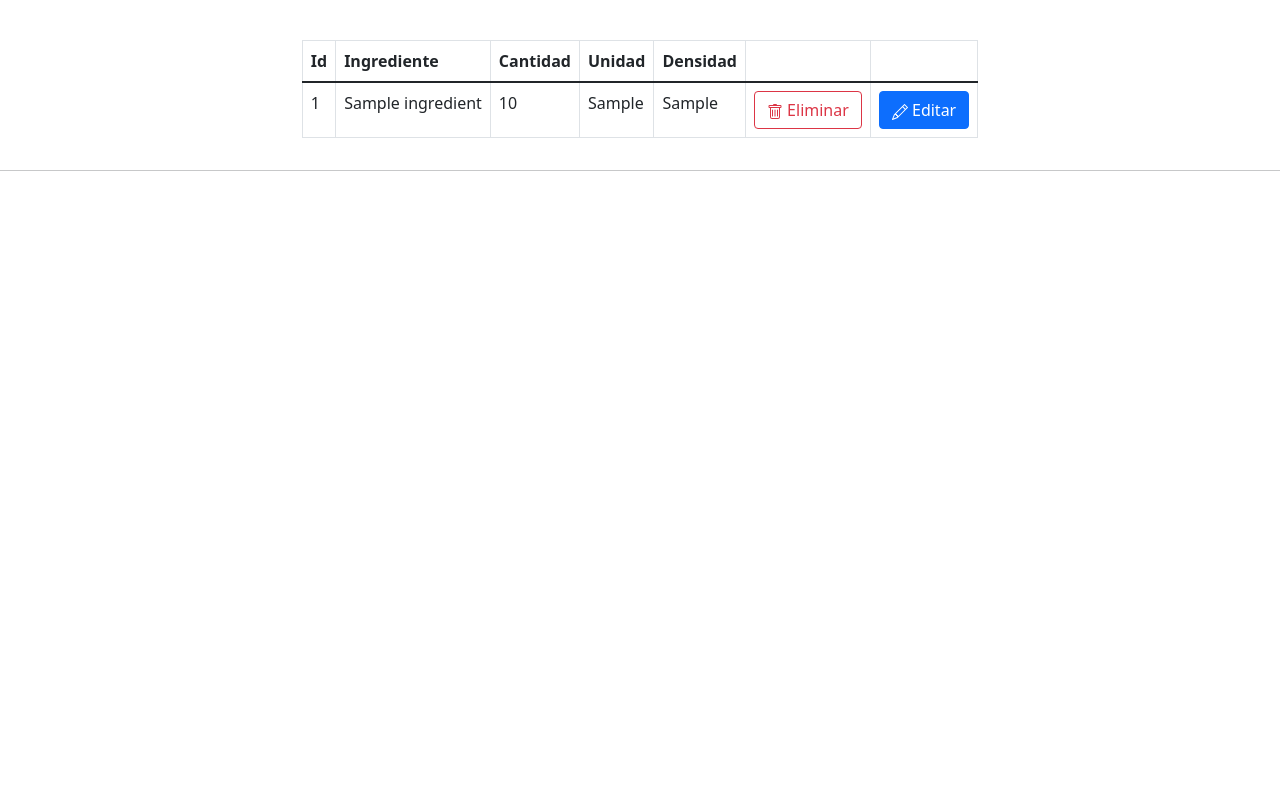
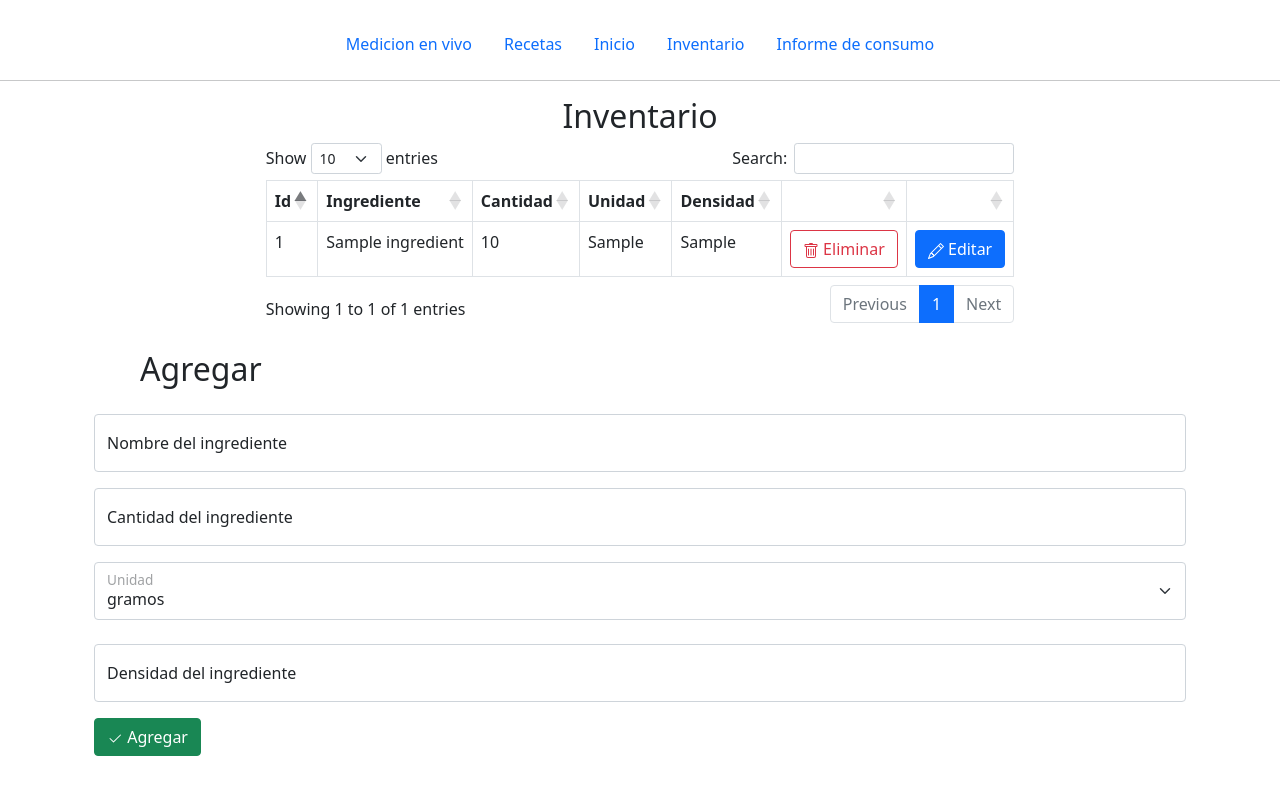
Before and after one commit to jaguzmana/gramera-inteligente, a PHP site: page /consumo/index.php in a window 1280 px wide. Run offline with PHP 8.4, Linux system fonts and the light colour scheme; tables that the repository leaves empty or names only in its code hold one stand-in row (values such as "Sample post"); some libraries are stand-ins or nearby versions.

Commit message:
Seccion de Inventario y Informa de consumo teoricamante listo, faltaria estilizar un poco mas

```diff
--- /dev/null
+++ b/consumo/index.js
@@ -0,0 +1 @@
+new DataTable('#tablaConsumo');
--- a/inventario/editar.php
+++ b/inventario/editar.php
@@ -6,8 +6,7 @@
                 $password = "samc2003";
                 $db = "pesoPlumaDb";
                 $con = new mysqli($host, $user, $password, $db);
-                //$sql= "select * from estudiantes";
-                //$query = $con->query($sql);
+
                 $idingrediente = $_POST["id-ingrediente"];
                 $nombreingrediente = $_POST["nombre-ingrediente"];
                 $cantidadingrediente = $_POST["cantidad-ingrediente"];
@@ -20,8 +19,7 @@
                     print "<script>alert(\"Editado exitosamente.\");window.location='index.php';</script>";
                 } catch (Exception $e){
                     $error = mysqli_error($con);
-                    print "<script>alert(\"No se pudo Editar.\");window.location='index.php';</script>";
-                }
+                    print "<script>alert('Error al editar: $error');window.location = 'index.php';</script>";                }
 
         }
     }
--- a/inventario/eliminar.php
+++ b/inventario/eliminar.php
@@ -9,7 +9,7 @@
 
         try {
             $query = $con->query($sql);
-            print "<script>alert('eliminado Exitosamente');window.location = 'index.php';</script>";
+            print "<script>alert('Eliminado Exitosamente');window.location = 'index.php';</script>";
         } catch (Exception $e){
             $error = mysqli_error($con);
             print "<script>alert('Error al eliminar: $error');window.location = 'index.php';</script>";
--- /dev/null
+++ b/inventario/index.js
@@ -0,0 +1 @@
+new DataTable('#tablaInventario');
--- a/inventario/index.php
+++ b/inventario/index.php
@@ -14,6 +14,15 @@
     <meta http-equiv="X-UA-Compatible" content="IE=edge">
     <meta name="viewport" content="width=device-width, initial-scale=1.0">
     <title>php</title>
+    <!--  -->
+    <link rel="stylesheet" href="https://cdnjs.cloudflare.com/ajax/libs/twitter-bootstrap/5.3.0/css/bootstrap.min.css">
+    <link rel="stylesheet" href="https://cdn.datatables.net/2.0.2/css/dataTables.bootstrap5.css">
+    <script defer src="https://code.jquery.com/jquery-3.7.1.js"></script>
+    <script defer src="https://cdnjs.cloudflare.com/ajax/libs/twitter-bootstrap/5.3.0/js/bootstrap.bundle.min.js"></script>
+    <script defer src="https://cdn.datatables.net/2.0.2/js/dataTables.js"></script>
+    <script defer src="https://cdn.datatables.net/2.0.2/js/dataTables.bootstrap5.js"></script>
+    <script defer src="./index.js"></script>
+    <!--  -->
     <link href="https://cdn.jsdelivr.net/npm/bootstrap@5.1.3/dist/css/bootstrap.min.css" rel="stylesheet" integrity="sha384-1BmE4kWBq78iYhFldvKuhfTAU6auU8tT94WrHftjDbrCEXSU1oBoqyl2QvZ6jIW3" crossorigin="anonymous">
     <style>
         *{
@@ -25,14 +34,38 @@
             display: flex;
             justify-content: center;
             margin-top: 5vh;
+        }.contenedor2{
+            display: flex;
+            flex-direction: column;
+            align-items: center;
         }
 
     </style>
 </head>
 <body>
-    <div class="contenedor">
+    <br>
+    <ul class="nav justify-content-center">
+        <li class="nav-item">
+            <a class="nav-link" href="./../pesoEnVivo/index.php">Medicion en vivo</a>
+        </li>
+        <li class="nav-item">
+            <a class="nav-link" href="./../receta/index.php">Recetas</a>
+        </li>
+        <li class="nav-item">
+            <a class="nav-link" href="./../intex.php">Inicio</a>
+        </li>
+        <li class="nav-item">
+            <a class="nav-link" href="./../inventario/index.php">Inventario</a>
+        </li>
+        <li class="nav-item">
+            <a class="nav-link" href="./../consumo/index.php" aria-current="page">Informe de consumo</a>
+        </li>
+    </ul>
+    <hr>
+    <div class="contenedor2">
+        <h2>Inventario</h2>
         <div class="row">
-            <table class="table table-bordered">
+            <table id="tablaInventario" class="table table-bordered">
                 <thead>
                   <tr>
                     <th scope="col">Id</th>
@@ -75,6 +108,47 @@
               </table>
         </div>
     </div>
-    <hr>
+    <div class="contenedor2">
+        <h2 style="align-self: baseline;margin: 25px 140px;">Agregar</h2>
+        <form class="container" action="agregar.php" method="post">
+        <div class="form-floating mb-3">
+            <input type="text" class="form-control" id="nombre-ingrediente" name="nombre-ingrediente" placeholder="">
+            <label for="nombre-ingrediente">Nombre del ingrediente</label>
+        </div>
+        <div class="form-floating mb-3">
+            <input type="number" class="form-control" id="cantidad-ingrediente" name="cantidad-ingrediente" placeholder="">
+            <label for="cantidad-ingrediente">Cantidad del ingrediente</label>
+        </div>
+        <div class="form-floating">
+            <select class="form-select" id="unidad-ingrediente" name="unidad-ingrediente" aria-label="Floating label select example">
+                <option value="gramos">gramos</option>
+                <option value="kilogramos">kilogramos</option>
+                <option value="mililitros">mililitros</option>
+                <option value="litros">litros</option>
+                <option value="unidades">unidades</option>
+                <option value="libras">libras</option>
+                <option value="onzas">onzas</option>
+                <option value="tazas">tazas</option>
+                <option value="medias tazas">medias tazas</option>
+                <option value="cucharadas">cucharadas</option>
+                <option value="cucharaditas">cucharaditas</option>
+                <option value="pizcas">pizcas</option>
+            </select>
+            <label for="unidad-ingrediente">Unidad</label>
+        </div>
+        <br>
+        <div class="form-floating mb-3">
+            <input type="number" class="form-control" id="densidad-ingrediente" name="densidad-ingrediente" placeholder="">
+            <label for="densidad-ingrediente">Densidad del ingrediente</label>
+        </div>
+        <button type="submit" class="btn btn-success">
+            <svg xmlns="http://www.w3.org/2000/svg" width="16" height="16" fill="currentColor" class="bi bi-check2" viewBox="0 0 16 16">
+                <path d="M13.854 3.646a.5.5 0 0 1 0 .708l-7 7a.5.5 0 0 1-.708 0l-3.5-3.5a.5.5 0 1 1 .708-.708L6.5 10.293l6.646-6.647a.5.5 0 0 1 .708 0"/>
+            </svg>
+            Agregar
+        </button>
+        </form>
+    </div>
+    <br>
 </body>
 </html>
```
Also changed, not shown: consumo/index.php (+126 -0 lines), inventario/agregar.php (added, +26 -0 lines), inventario/editarview.php (+24 -4 lines), sql.txt (+50 -6 lines).
